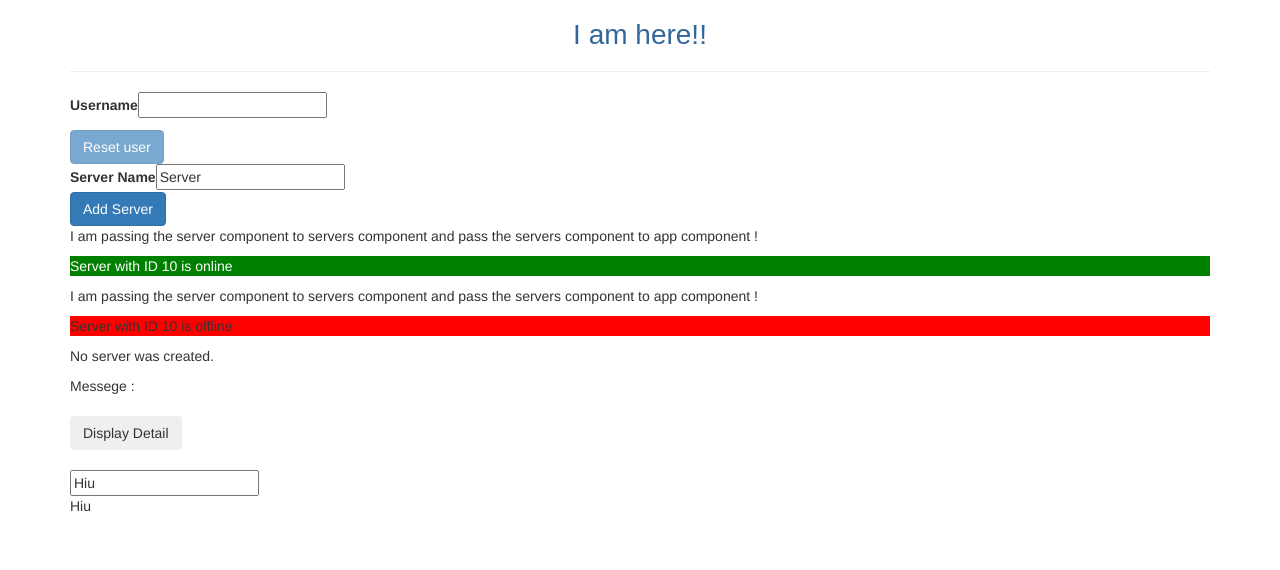
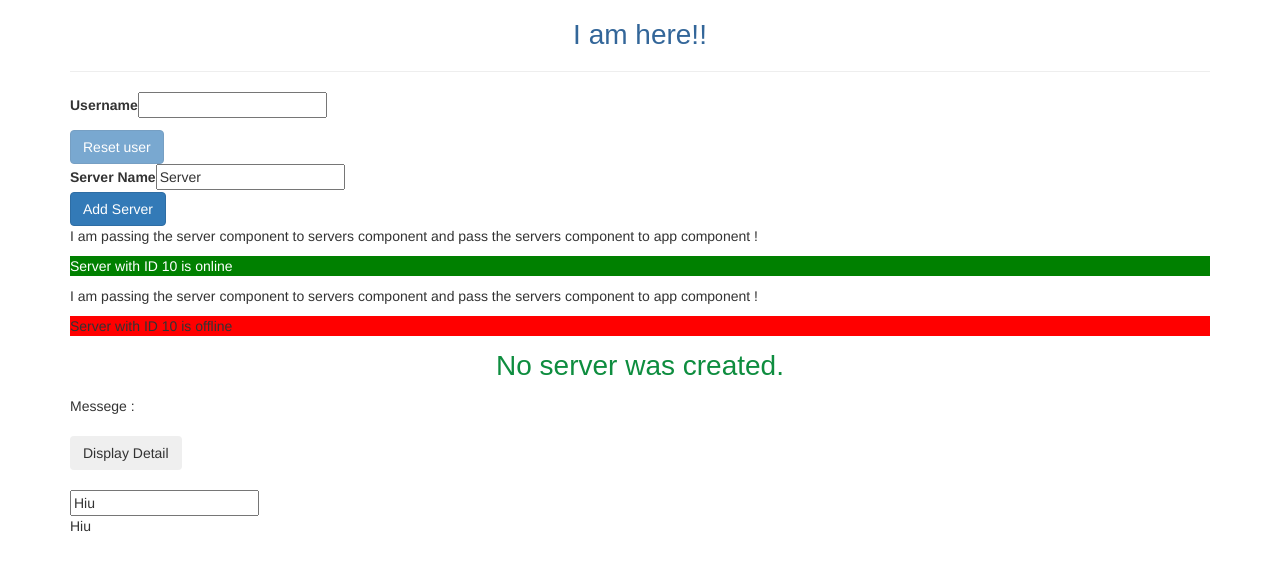
Before and after one commit to HiufaiLau/Angular-SPA, an Angular app: page / in a window 1280 px wide. Shown: the top 570 px of the page. Built offline with nearby package versions, Linux system fonts and the light colour scheme.

Commit message:
changed servers CSS

```diff
--- a/src/app/servers/servers.component.css
+++ b/src/app/servers/servers.component.css
@@ -0,0 +1,6 @@
+p{
+    color: rgb(14, 141, 63);
+    font-family: Arial, Helvetica, sans-serif;
+    font-size: 200%;
+    text-align: center;
+  }
```
